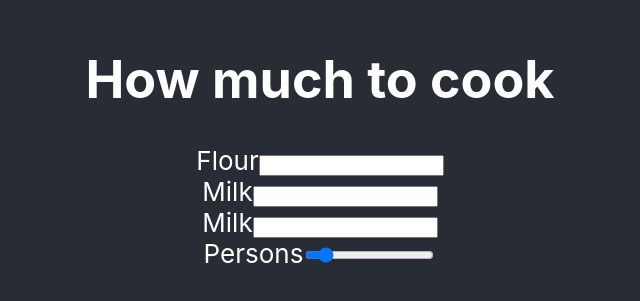
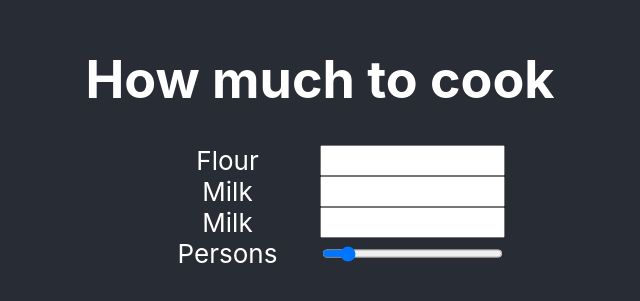
Before and after one commit to kateGalich/cookcalc, a React (Create React App) app: page / in a window 1280 px wide. Shown: the part 259-560 px from the top of the page, without its empty margins (320-960 px from the left). Built offline with nearby package versions, Linux system fonts and the light colour scheme.

Commit message:
adding css

```diff
--- a/src/App.css
+++ b/src/App.css
@@ -36,3 +36,8 @@
     transform: rotate(360deg);
   }
 }
+
+.container{
+  display: grid;
+  grid-template-columns: 1fr 1fr;
+}
--- a/src/App.js
+++ b/src/App.js
@@ -8,23 +8,16 @@ function App() {
 
         <h1>How much to cook</h1>
 
-        <div>
-          <div>
+        <div class='container'>
+
             <label for='part1'>Flour</label>
             <input type="number" id="part1"></input>
-          </div>
-          <div>
             <label for='part2'>Milk</label>
             <input type='number' id='part2'></input>
-          </div>
-          <div>
             <label for='part3'>Milk</label>
             <input type='number' id='part3'></input>
-          </div>
-          <div>
             <label for='part4'>Persons</label>
             <input type='range' min='1' max='10' step="1" value="2" id='part4'></input>
-          </div>
 
         </div>
       </header>
```
